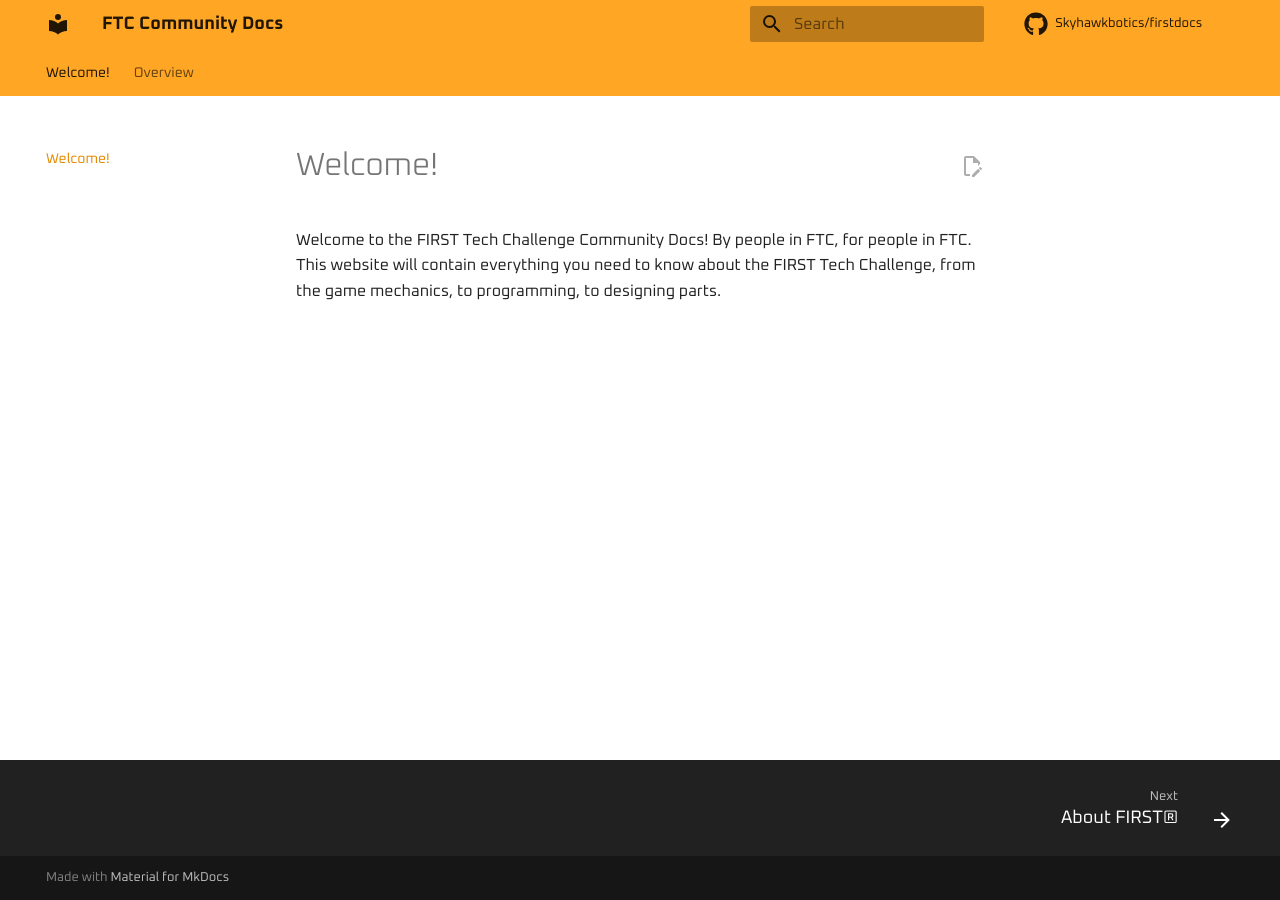
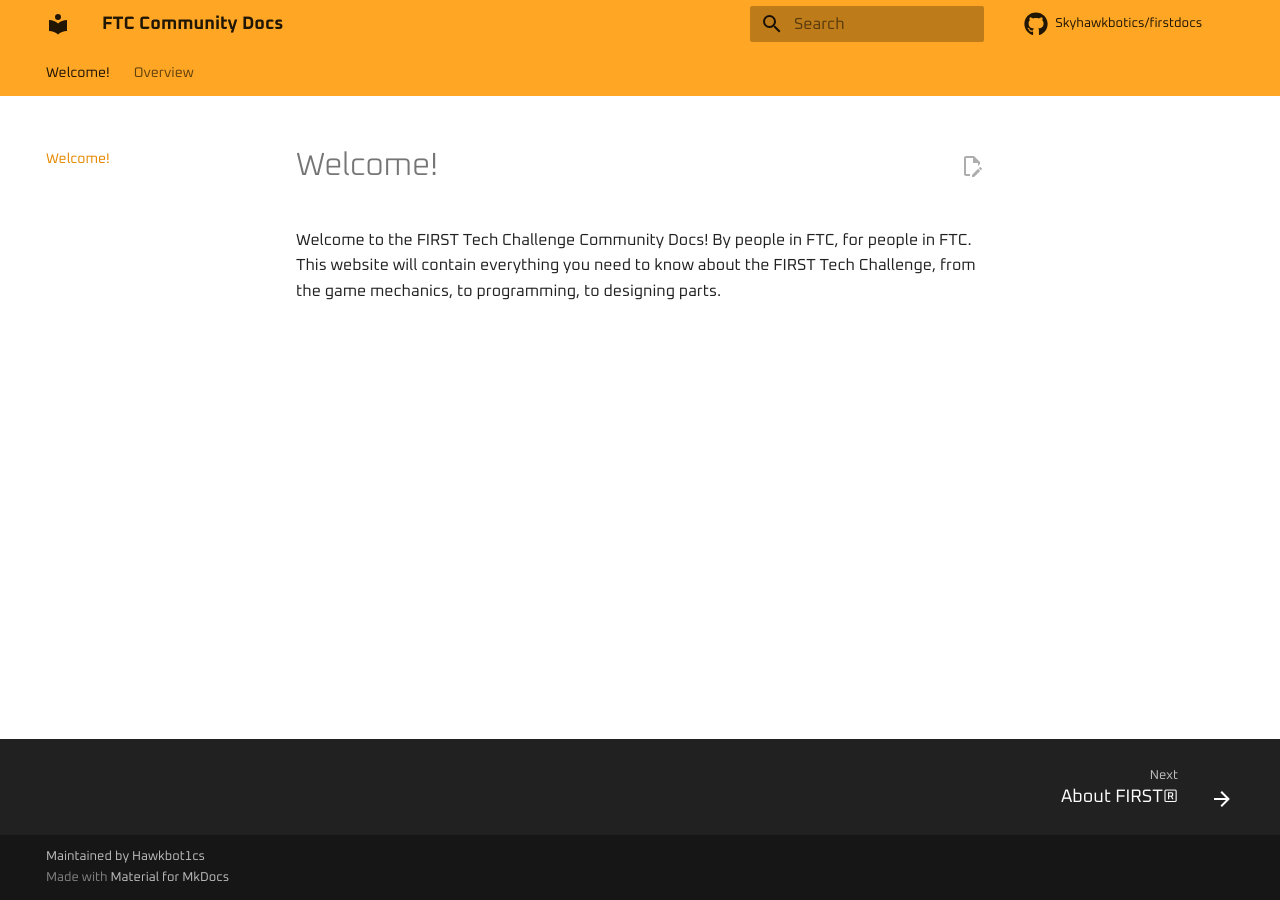
Before and after one commit to Skyhawkbotics/firstdocs, an MkDocs documentation site: the page built from source/docs/index.md, in a window 1280 px wide. Built offline with MkDocs 1.6.1 and Material for MkDocs 9.7.7, drawn with Linux system fonts in a browser that asks for light colours; comment, search, counter and statistics services are not loaded.

Commit message:
added maintainance credit

```diff
--- a/source/mkdocs.yml
+++ b/source/mkdocs.yml
@@ -3,6 +3,7 @@ repo_url: https://github.com/Skyhawkbotics/firstdocs
 repo_name: Skyhawkbotics/firstdocs
 site_dir: ../site
 edit_uri: edit/setup/source/docs/
+copyright: Maintained by Hawkbot1cs
 theme:
   icon:
     repo: fontawesome/brands/github
```
